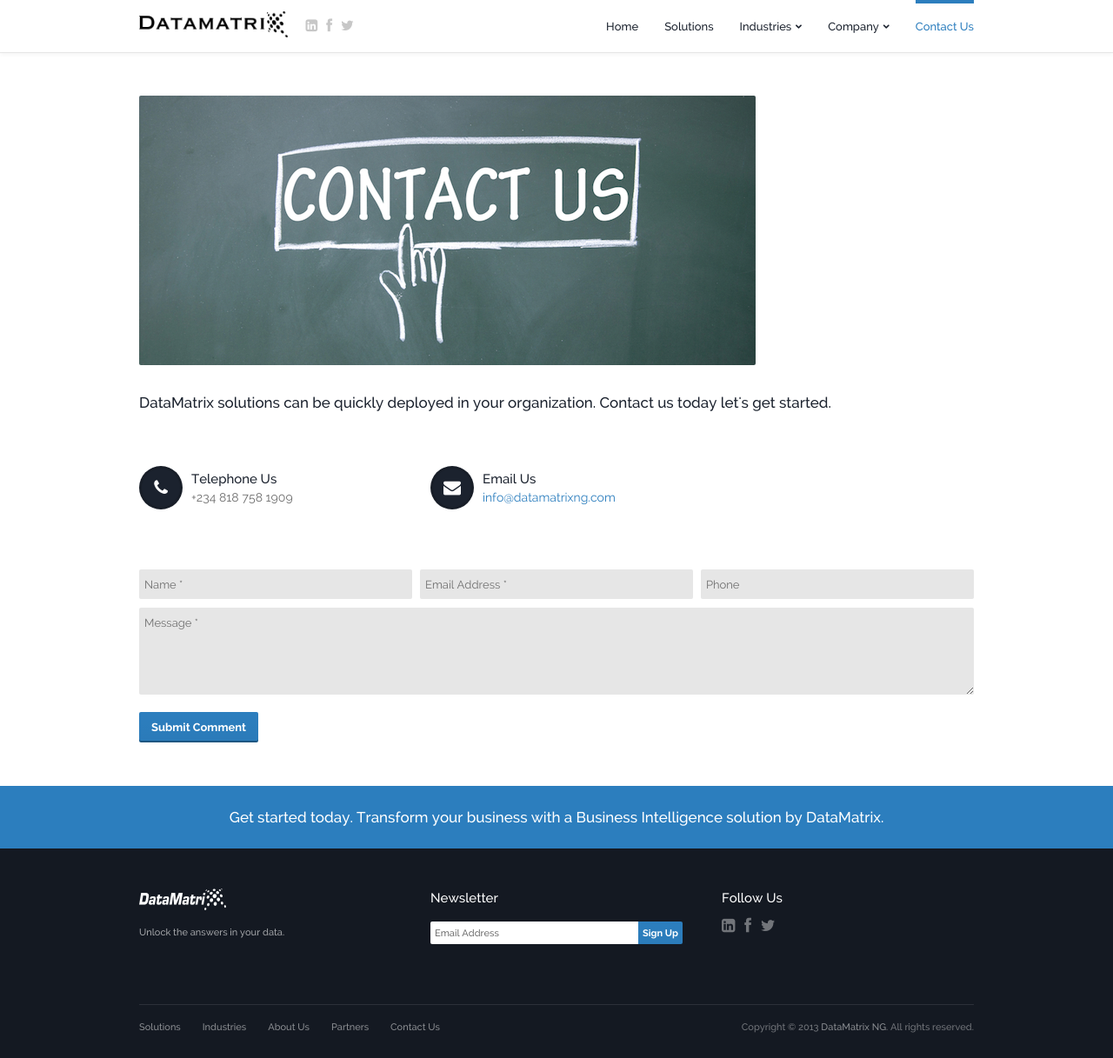
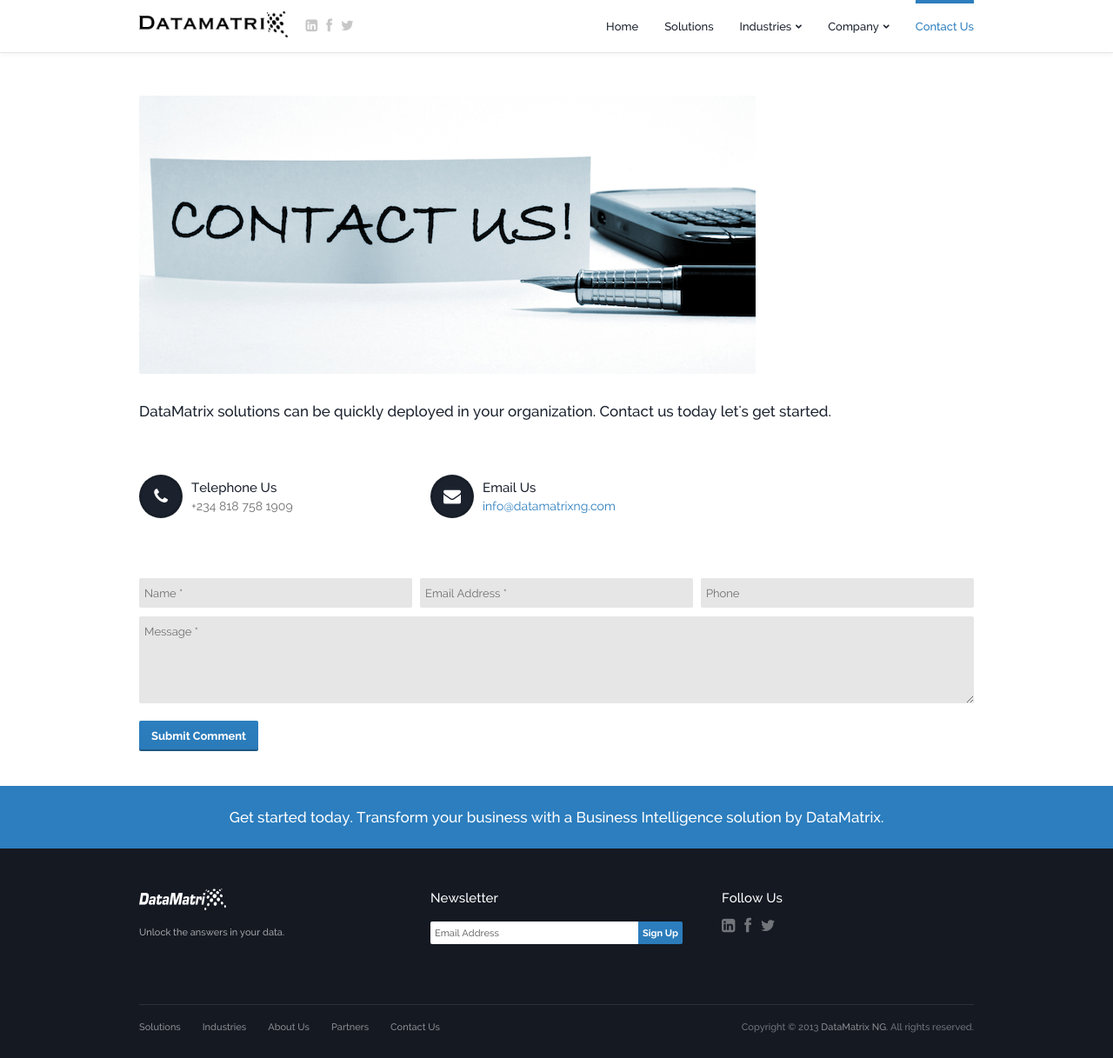
Before and after one commit to dtmtx/dtmtx.github.io, a Jekyll site: the page built from contact.html, in a window 1280 px wide and 1217 px high. Shown: the whole window at 87% size. Built offline with Jekyll 4.4.1, drawn with Linux system fonts in a browser that asks for light colours; Markdown is read by kramdown in place of the engine named in the settings.

Commit message:
change contact us image

```diff
--- a/contact.html
+++ b/contact.html
@@ -33,7 +33,7 @@ active: current
 									<!-- ~~~~~~~~~~~~~~~~~ -->
 									<!-- Actual Images -->
 									<!-- ~~~~~~~~~~~~~~~~~ -->
-									<img alt="" src="images/contact-us-2.jpg" class="fullwidth"/>
+									<img alt="" src="images/contact-us.jpg" class="fullwidth"/>
 									<!--img alt="" src="images/insurance-2.png" class="fullwidth"/-->
 									<!-- ~~~~~~~~~~~~~~~~~ -->
 									<!-- END Actual Images -->
```
